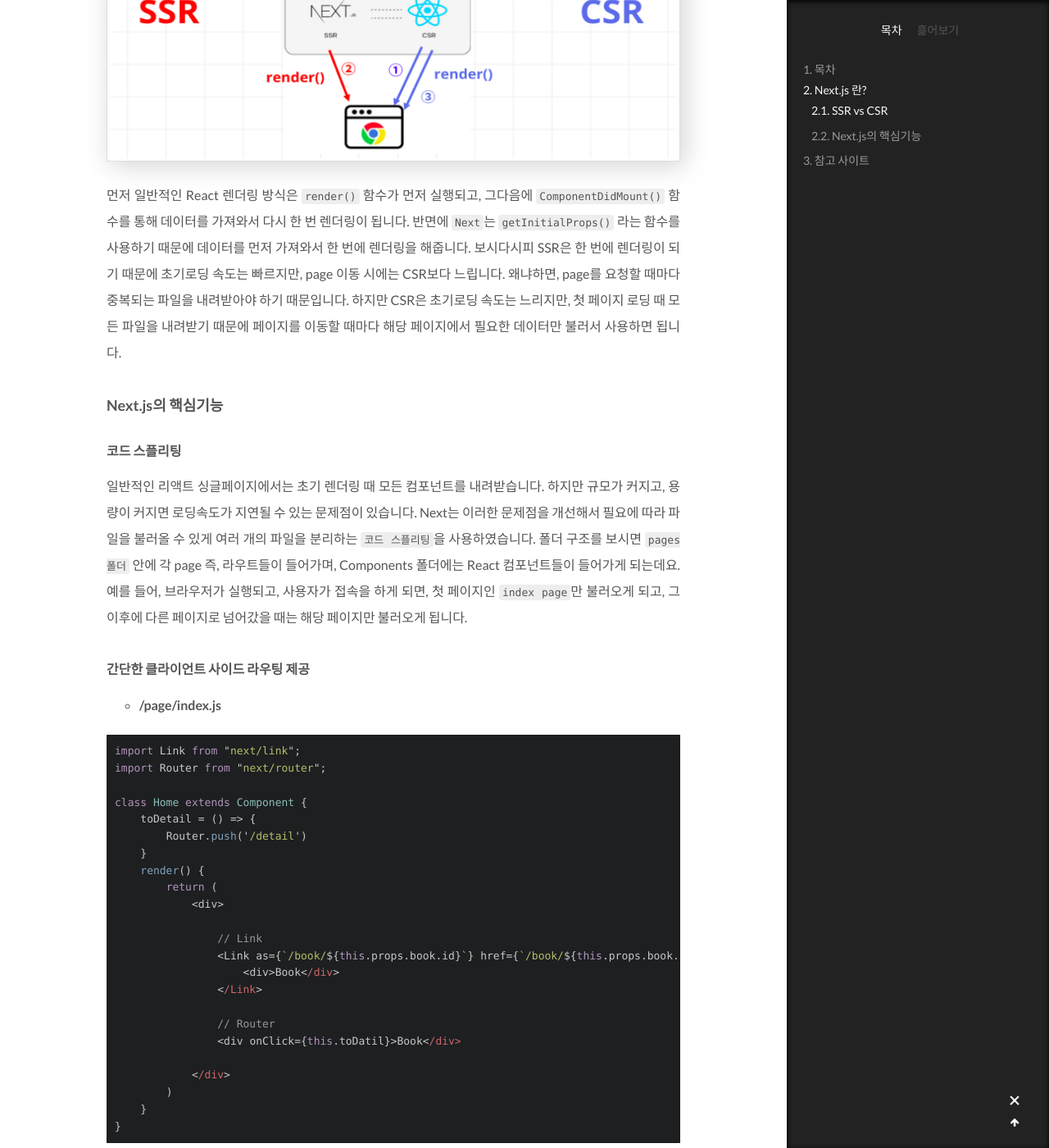
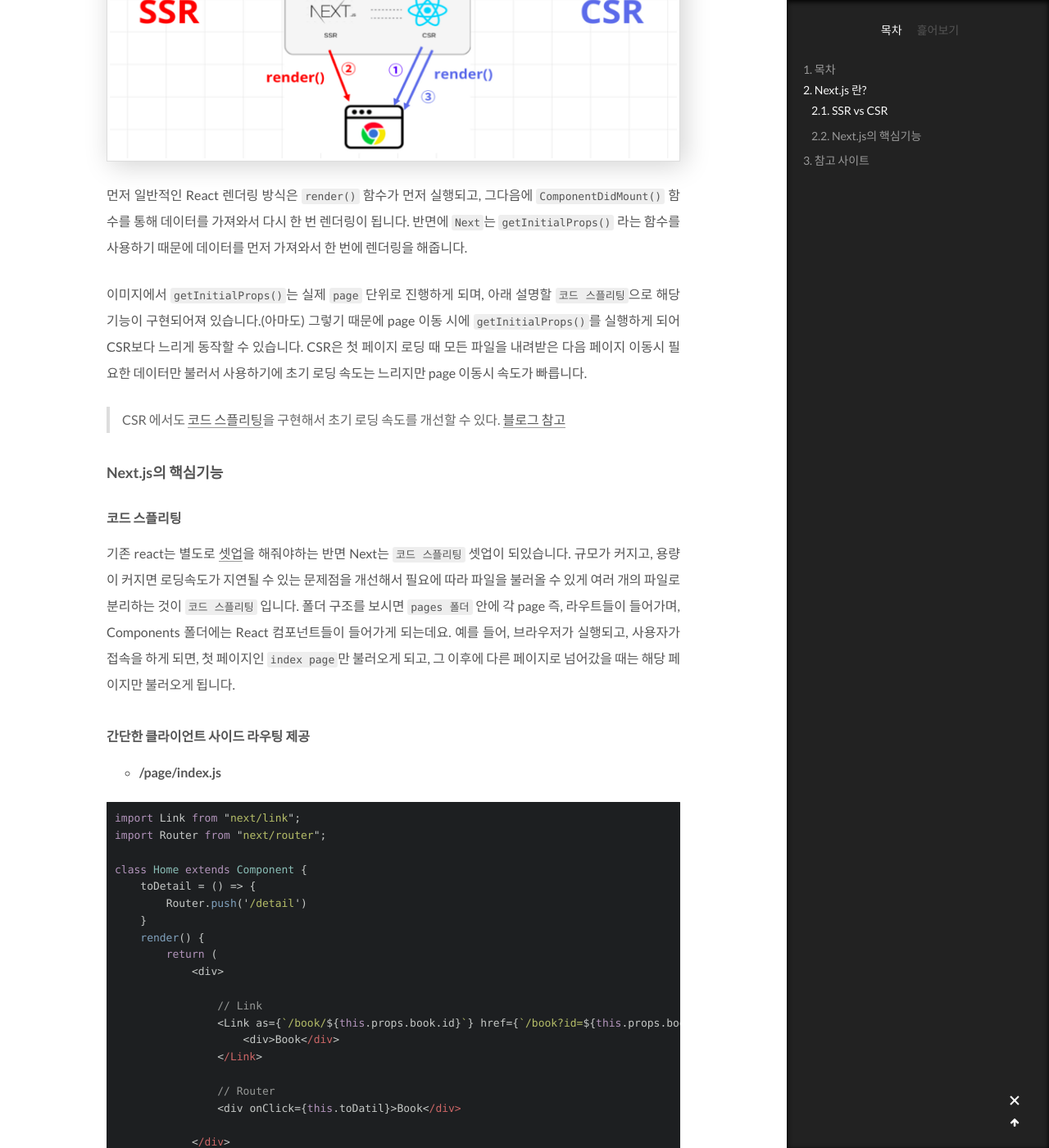
Before and after one commit to wkddnjset/wkddnjset.github.io, a Jekyll site: the page built from _posts/React/2020-07-01-next-mobx-boiler.md, in a window 1280 px wide and 1400 px high, scrolled down 1333 px. Shown: the whole window at 82% size. Built offline with Jekyll 4.4.1, drawn with Linux system fonts in a browser that asks for light colours; comment, search, counter and statistics services are not loaded; some of the changed text lies outside the part shown.

Commit message:
Feedback Update

````diff
--- a/_posts/React/2020-07-01-next-mobx-boiler.md
+++ b/_posts/React/2020-07-01-next-mobx-boiler.md
@@ -28,13 +28,17 @@ tags: react next mobx styled-component boilerplate
 
 ![ssrvscsr](https://raw.githubusercontent.com/wkddnjset/wkddnjset.github.io/master/_posts/images/2020-07/ssrvscsr.png)
 
-먼저 일반적인 React 렌더링 방식은 `render()` 함수가 먼저 실행되고, 그다음에 `ComponentDidMount()` 함수를 통해 데이터를 가져와서 다시 한 번 렌더링이 됩니다. 반면에 `Next`는 `getInitialProps()` 라는 함수를 사용하기 때문에 데이터를 먼저 가져와서 한 번에 렌더링을 해줍니다. 보시다시피 SSR은 한 번에 렌더링이 되기 때문에 초기로딩 속도는 빠르지만, page 이동 시에는 CSR보다 느립니다. 왜냐하면, page를 요청할 때마다 중복되는 파일을 내려받아야 하기 때문입니다. 하지만 CSR은 초기로딩 속도는 느리지만, 첫 페이지 로딩 때 모든 파일을 내려받기 때문에 페이지를 이동할 때마다 해당 페이지에서 필요한 데이터만 불러서 사용하면 됩니다.
+먼저 일반적인 React 렌더링 방식은 `render()` 함수가 먼저 실행되고, 그다음에 `ComponentDidMount()` 함수를 통해 데이터를 가져와서 다시 한 번 렌더링이 됩니다. 반면에 `Next`는 `getInitialProps()` 라는 함수를 사용하기 때문에 데이터를 먼저 가져와서 한 번에 렌더링을 해줍니다.
+
+이미지에서 `getInitialProps()`는 실제 `page` 단위로 진행하게 되며, 아래 설명할 `코드 스플리팅`으로 해당 기능이 구현되어져 있습니다.(아마도) 그렇기 때문에 page 이동 시에 `getInitialProps()`를 실행하게 되어 CSR보다 느리게 동작할 수 있습니다. CSR은 첫 페이지 로딩 때 모든 파일을 내려받은 다음 페이지 이동시 필요한 데이터만 불러서 사용하기에 초기 로딩 속도는 느리지만 page 이동시 속도가 빠릅니다.
+
+> CSR 에서도 [코드 스플리팅](https://reactjs.org/docs/code-splitting.html)을 구현해서 초기 로딩 속도를 개선할 수 있다. [블로그 참고](https://medium.com/little-big-programming/spa-%EC%B4%88%EA%B8%B0-%EB%A1%9C%EB%94%A9-%EC%86%8D%EB%8F%84-%EA%B0%9C%EC%84%A0%ED%95%98%EA%B8%B0-9db137d25566)
 
 ### Next.js의 핵심기능
 
 #### 코드 스플리팅
 
-일반적인 리액트 싱글페이지에서는 초기 렌더링 때 모든 컴포넌트를 내려받습니다. 하지만 규모가 커지고, 용량이 커지면 로딩속도가 지연될 수 있는 문제점이 있습니다. Next는 이러한 문제점을 개선해서 필요에 따라 파일을 불러올 수 있게 여러 개의 파일을 분리하는 `코드 스플리팅`을 사용하였습니다. 폴더 구조를 보시면 `pages 폴더` 안에 각 page 즉, 라우트들이 들어가며, Components 폴더에는 React 컴포넌트들이 들어가게 되는데요. 예를 들어, 브라우저가 실행되고, 사용자가 접속을 하게 되면, 첫 페이지인 `index page`만 불러오게 되고, 그 이후에 다른 페이지로 넘어갔을 때는 해당 페이지만 불러오게 됩니다.
+기존 react는 별도로 [셋업](https://reactjs.org/docs/code-splitting.html)을 해줘야하는 반면  Next는 `코드 스플리팅` 셋업이 되있습니다. 규모가 커지고, 용량이 커지면 로딩속도가 지연될 수 있는 문제점을 개선해서 필요에 따라 파일을 불러올 수 있게 여러 개의 파일로 분리하는 것이 `코드 스플리팅` 입니다. 폴더 구조를 보시면 `pages 폴더` 안에 각 page 즉, 라우트들이 들어가며, Components 폴더에는 React 컴포넌트들이 들어가게 되는데요. 예를 들어, 브라우저가 실행되고, 사용자가 접속을 하게 되면, 첫 페이지인 `index page`만 불러오게 되고, 그 이후에 다른 페이지로 넘어갔을 때는 해당 페이지만 불러오게 됩니다.
 
 #### 간단한 클라이언트 사이드 라우팅 제공
 
@@ -53,7 +57,7 @@ class Home extends Component {
             <div>
 
                 // Link
-                <Link as={`/book/${this.props.book.id}`} href={`/book/${this.props.book.id}`}>
+                <Link as={`/book/${this.props.book.id}`} href={`/book?id=${this.props.book.id}`}>
                     <div>Book</div>
                 </Link>
 
@@ -67,6 +71,8 @@ class Home extends Component {
 ```
 
 사용방법은 `Router`와 `Link`를 모두 import 해서 사용할 수 있는데요. 먼저 `Link`에서는 href와 as props가 있는데 이 href는 해당 페이지로 이동해 주는 역할을 하고, as는 href의 URL을 조금 더 직관적으로 만들어주는 역할을 해줍니다. `Router`는 링크와 동일하게 해당 페이지로 이동해주는 역할을 하지만 개발자에게 조금 더 제어권을 넘겨줘서 쉽게 `Redirect`도 가능합니다.
+
+> href props는 필수로 입력해야 하며, as는 선택적으로 사용할 수 있다. 위 예제 코드에서 유저가 보게되는 url은 `/book/1` 이지만 Next에서는 `/book?id=1`로 queryString을 받아서 처리할 수 있다.
 
 #### 커스텀 API 서버 (as - 라우트 마스킹)
 
@@ -88,7 +94,6 @@ app
         const queryParams = { id:req.params.id };
         app.render(req, res, actualPage, queryParaams);
     })
-
     ...
 })
 ```
@@ -97,7 +102,9 @@ app
 
 #### getInitialProps()
 
-Next의 핵심기능인 `getInitialProps` 함수를 통해 데이터를 가져올 수 있습니다. 밑에 코드를 보시면 React의 ComponentDidMount 는 렌더링이 두 번 되지만, Next에서는 데이터를 미리 갖고 오기 때문에 `한 번에 렌더링이 가능합니다`.
+Next의 핵심기능인 `getInitialProps` 함수를 통해 데이터를 가져올 수 있습니다. 밑에 코드를 보시면 React의 `componentDidMount`와 setState를 통해 렌더링이 두 번 되지만, Next에서는 데이터를 미리 갖고 오기 때문에 `한 번에 렌더링이 가능합니다`.
+
+> 위에 이미지에서 확인해주세요! 비동기 처리를 통해 `componentDidMount` 한번에 렌더링으로 처리가능하다.
 
 - **React Example**
 
@@ -135,6 +142,19 @@ class Home extend Component {
 }
 ```
 
+- getInitialProps
+  - `getInitialProps`은 서버에서 가져온 데이터를 `props`로 넘기는 비동기 함수입니다.
+  - 항상 서버에서 동작하며, 만약 페이지가 `<Link>`를 사용하여 호출된다면 클라이언트측에서만 호출됩니다. (라우트마스킹을 해줘야함)
+  - `getInitialProps`을 부모 컴포넌트에서 진행했을 때, 자식 컴포넌트에서 사용할 수 없다. [참고](https://github.com/vercel/next.js/issues/159#issuecomment-257318970)
+
+- componentDidMount
+  - `page` 뿐만아니라 `component`에서도 사용할 수 있습니다.
+  - `async/await`을 사용해서 `getInitialProps`와 유사하게 사용되어질 수 있습니다.
+
+`getInitialProps` 와 `componentDidMount` 을 적재적소에 사용하는 것은 어려움이 있으며, [여기](https://stackoverflow.com/questions/47461803/next-js-componentwillmount-vs-getinitialprops)에서는 아래 방식으로 하고 있다고 합니다.
+
+- `page`에서 데이터를 불러와서 props로 사용하게 될 경우 `getInitialProps`을 사용
+- 자식 컴포넌트 혹은 `state`를 업데이트 하는 API를 호출하게 될 경우 `componentDidMount` 사용
 
 ## 참고 사이트
 
````
Also changed, not shown: _posts/React/2020-07-15-next-mobx-boiler.md (+3 -3 lines).
